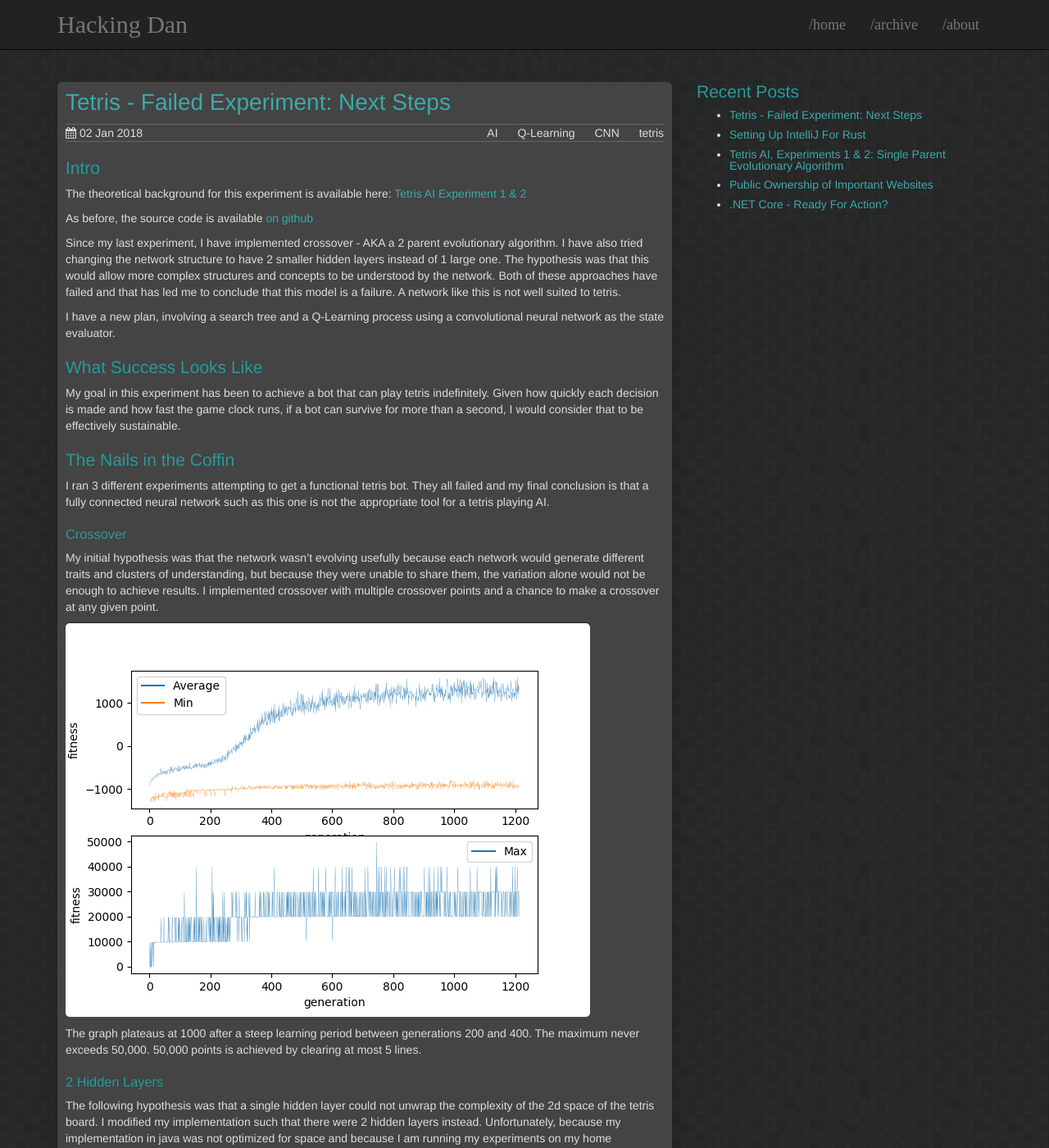
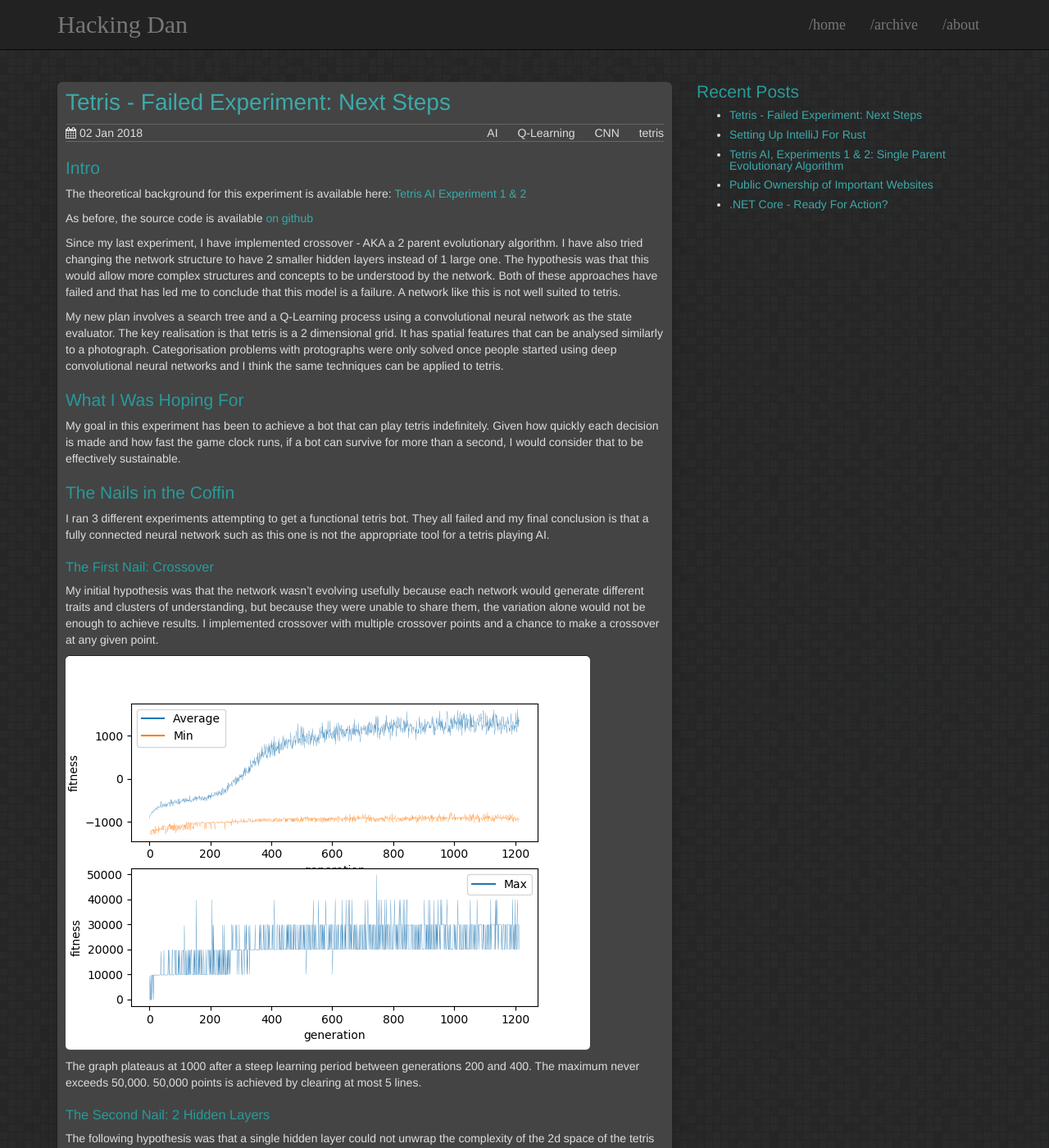
Before and after one commit to cohen990/cohen990.github.io, a Jekyll site: the page built from _posts/2018-01-02-tetris-failed-experiment-next-steps.md, in a window 1280 px wide and 1400 px high. Shown: the whole window at 82% size. Built offline with Jekyll 4.4.1, drawn with Linux system fonts in a browser that asks for light colours; some of the changed text lies outside the part shown.

Commit message:
more to post

```diff
--- a/_posts/2018-01-02-tetris-failed-experiment-next-steps.md
+++ b/_posts/2018-01-02-tetris-failed-experiment-next-steps.md
@@ -17,9 +17,9 @@ As before, the source code is available [on github](https://github.com/cohen990/
 
 Since my last experiment, I have implemented crossover - AKA a 2 parent evolutionary algorithm. I have also tried changing the network structure to have 2 smaller hidden layers instead of 1 large one. The hypothesis was that this would allow more complex structures and concepts to be understood by the network. Both of these approaches have failed and that has led me to conclude that this model is a failure. A network like this is not well suited to tetris.
 
-I have a new plan, involving a search tree and a Q-Learning process using a convolutional neural network as the state evaluator.
+My new plan involves a search tree and a Q-Learning process using a convolutional neural network as the state evaluator. The key realisation is that tetris is a 2 dimensional grid. It has spatial features that can be analysed similarly to a photograph. Categorisation problems with protographs were only solved once people started using deep convolutional neural networks and I think the same techniques can be applied to tetris.
 
-## What Success Looks Like
+## What I Was Hoping For
 
 My goal in this experiment has been to achieve a bot that can play tetris indefinitely. Given how quickly each decision is made and how fast the game clock runs, if a bot can survive for more than a second, I would consider that to be effectively sustainable.
 
@@ -27,7 +27,7 @@ My goal in this experiment has been to achieve a bot that can play tetris indefi
 
 I ran 3 different experiments attempting to get a functional tetris bot. They all failed and my final conclusion is that a fully connected neural network such as this one is not the appropriate tool for a tetris playing AI.
 
-### Crossover
+### The First Nail: Crossover
 
 My initial hypothesis was that the network wasn't evolving usefully because each network would generate different traits and clusters of understanding, but because they were unable to share them, the variation alone would not be enough to achieve results. I implemented crossover with multiple crossover points and a chance to make a crossover at any given point.
 
@@ -35,7 +35,7 @@ My initial hypothesis was that the network wasn't evolving usefully because each
 
 The graph plateaus at 1000 after a steep learning period between generations 200 and 400. The maximum never exceeds 50,000. 50,000 points is achieved by clearing at most 5 lines.
 
-### 2 Hidden Layers
+### The Second Nail: 2 Hidden Layers
 
 The following hypothesis was that a single hidden layer could not unwrap the complexity of the 2d space of the tetris board. I modified my implementation such that there were 2 hidden layers instead. Unfortunately, because my implementation in java was not optimized for space and because I am running my experiments on my home computer, 2 hidden layers at 1000 nodes each required more RAM than I had available. As such, I reduced the number of nodes in each hidden layer to 100. After reading around the subject, I had begun to believe that 1000 was overkill anyway.
 
@@ -43,15 +43,11 @@ This experiment ran for 6000 generations. It was able to run for many more gener
 
 [![graph of results plateauing at 2000 after 6000 generations]({{site.baseurl}}/assets/img/custom/blog/2018-01-02-tetris-failed-experiment-next-steps/2layers.png)]({{site.baseurl}}/assets/img/custom/blog/2018-01-02-tetris-failed-experiment-next-steps/2layers.png)
 
-This failed.
-
-### Maybe It's a Slow Learner?
+### The Final Nail: Maybe It's a Slow Learner?
 
 I finally out of desparation tried to run the experiment for much longer. I ran the experiment for over a week. It completed almost 30,000 generations before I got home from holiday.
 
 [![graph of results plateauing at 3000 after 30000 generations]({{site.baseurl}}/assets/img/custom/blog/2018-01-02-tetris-failed-experiment-next-steps/failed.png)]({{site.baseurl}}/assets/img/custom/blog/2018-01-02-tetris-failed-experiment-next-steps/failed.png)
-
-This too failed.
 
 ## Why has it failed?
 
```
